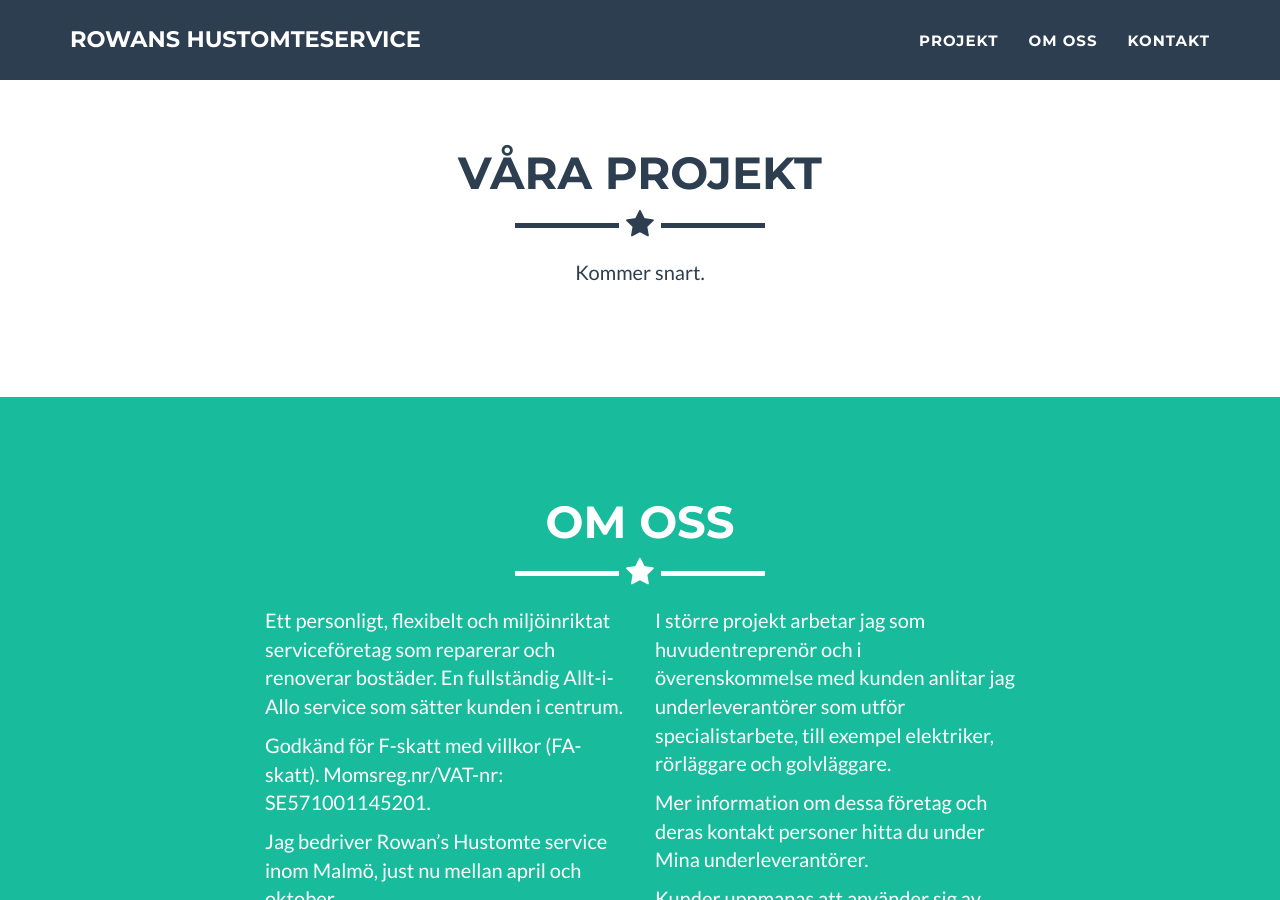
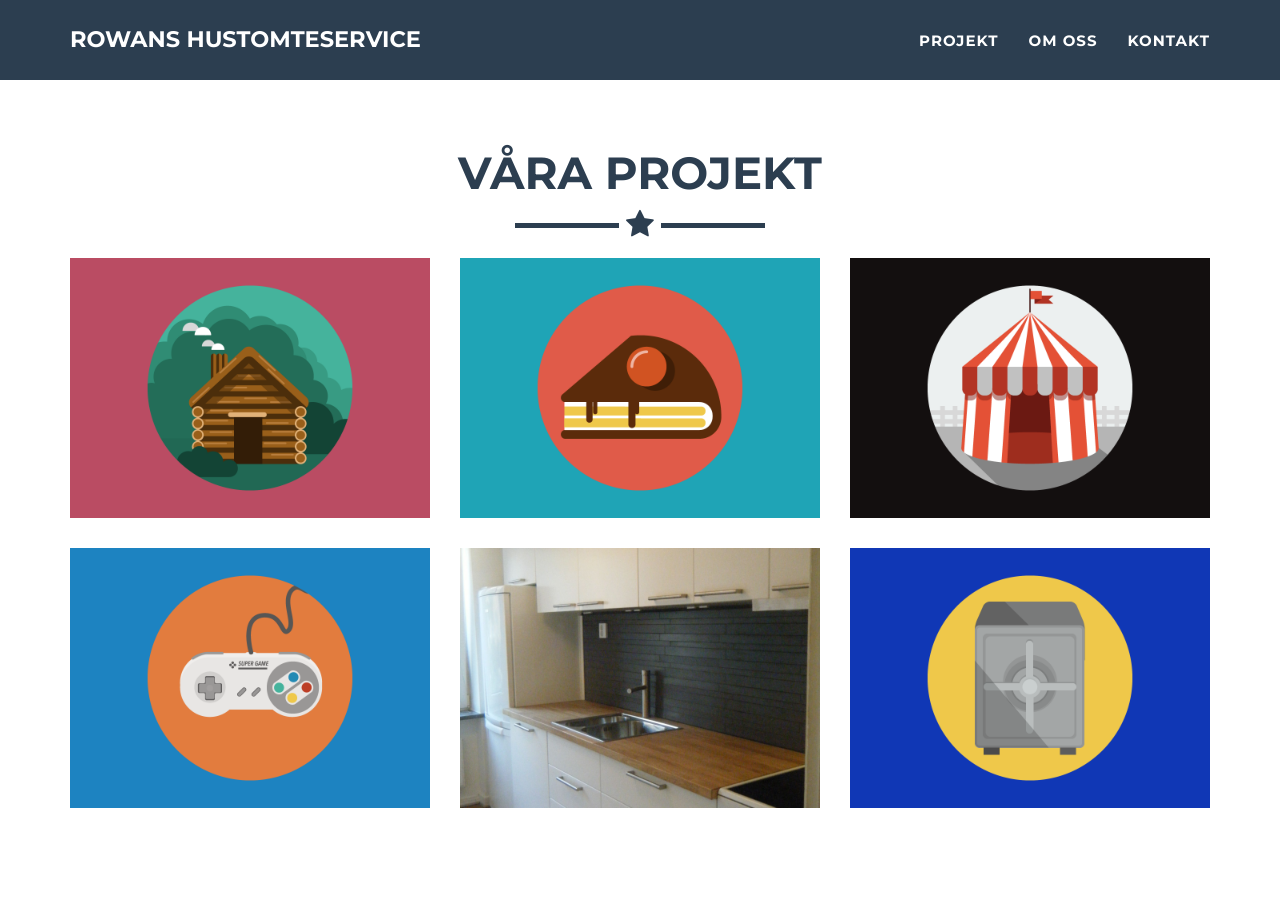
Before and after one commit to hustomteservice/hustomteservice.github.io, a Jekyll site: the page built from index.html, in a window 1280 px wide and 900 px high, scrolled down 736 px. Built offline with Jekyll 4.4.1, drawn with Linux system fonts in a browser that asks for light colours.

Commit message:
Uncomment portfolio grid

```diff
--- a/_includes/portfolio_grid.html
+++ b/_includes/portfolio_grid.html
@@ -9,8 +9,6 @@
                 </div>
             </div>
             <div class="row">
-                <p style="text-align: center">Kommer snart.</p>
-                {% comment %}
                 {% for post in site.posts %}
                     <div class="col-sm-4 portfolio-item">
                         <a href="#portfolioModal-{{ post.modal-id }}" class="portfolio-link" data-toggle="modal">
@@ -23,7 +21,6 @@
                         </a>
                     </div>
                 {% endfor %}
-                {% endcomment %}
             </div>
         </div>
     </section>
```
